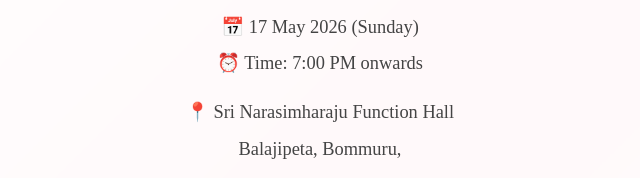
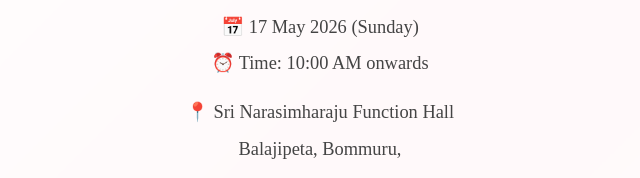
Before and after one commit to ranjithk-dev/Wedding-Invitation-sajid, a plain HTML site: page index.html in a window 1280 px wide. Shown: the part 1269-1447 px from the top of the page, 320-960 px from the left. Drawn offline with Linux system fonts and the light colour scheme.

Commit message:
Update index.html

```diff
--- a/index.html
+++ b/index.html
@@ -543,7 +543,7 @@ Randi bless cheyyandi 🙏✨
 <div class="date">
 📅 17 May 2026 (Sunday)
 <br>
-⏰ Time: 7:00 PM onwards
+⏰ Time: 10:00 AM onwards
 </div>
 
 <div class="venue">
```
